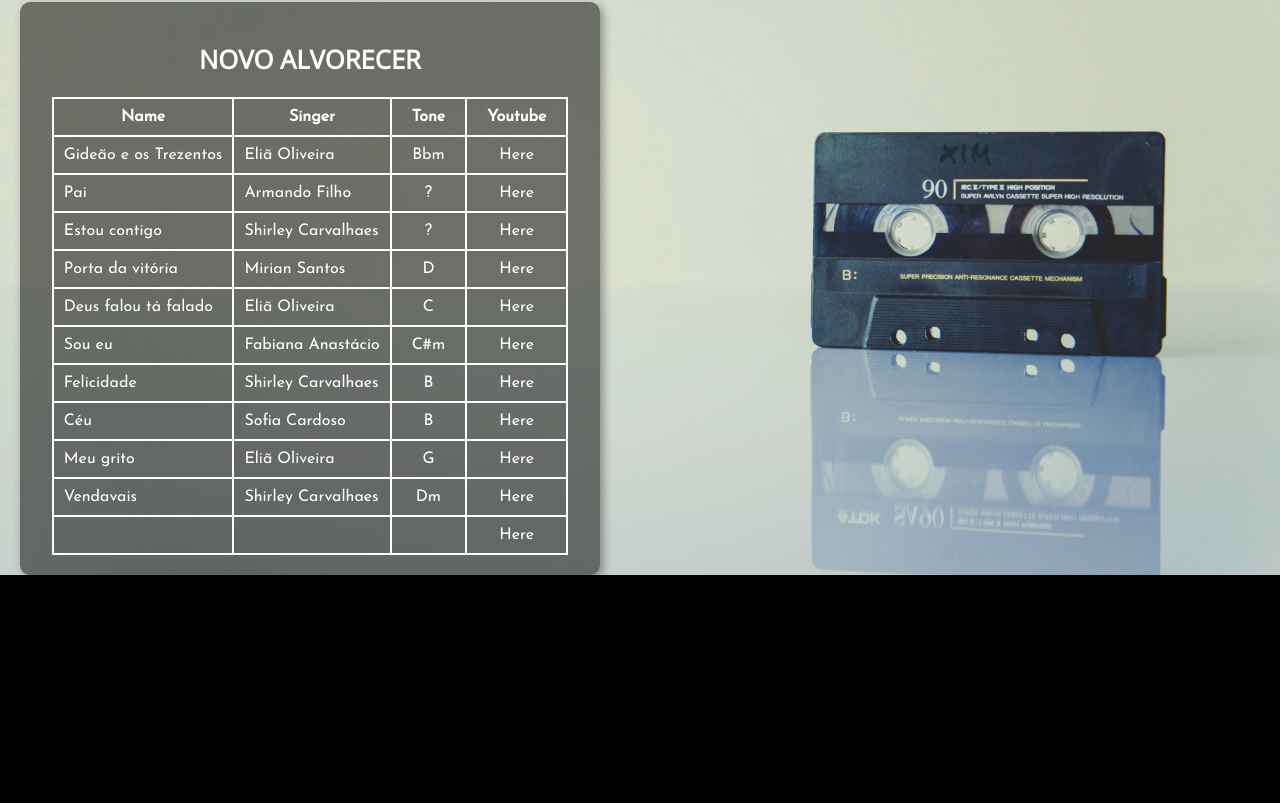
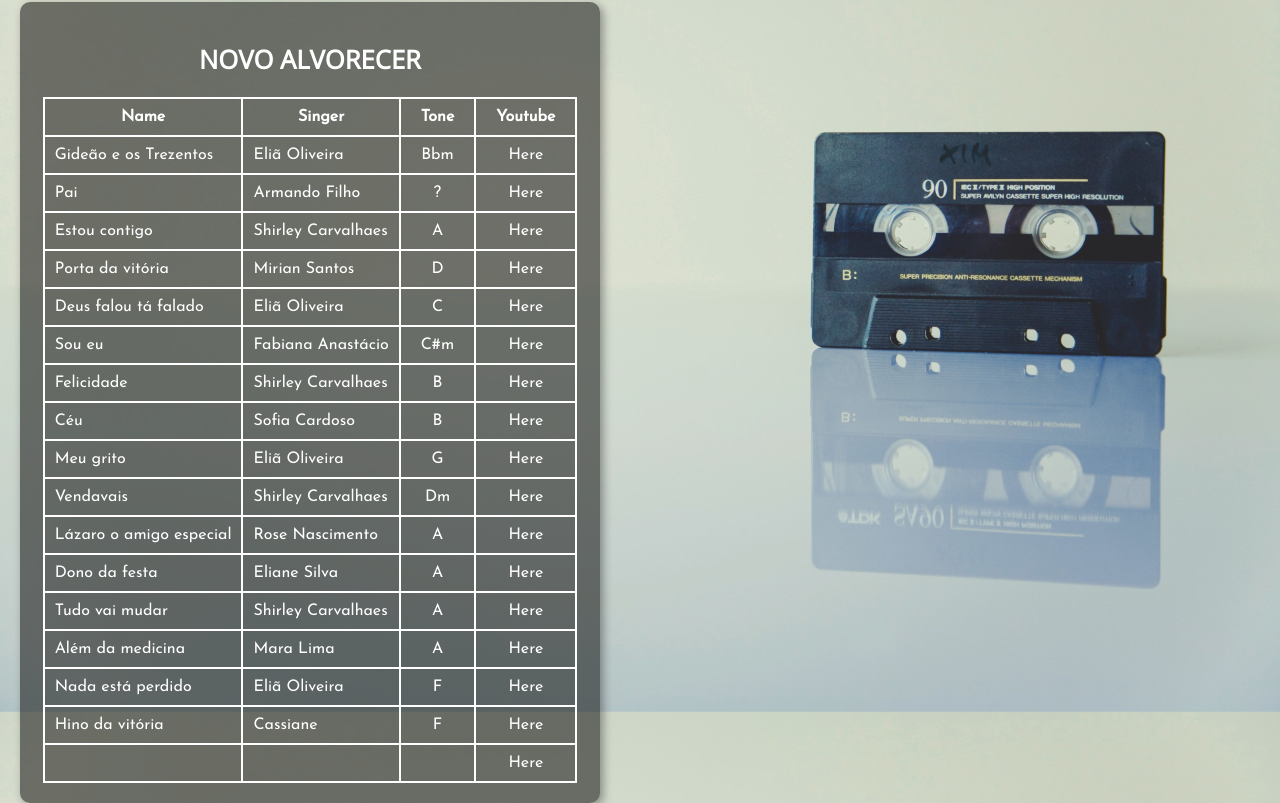
Before and after one commit to AmeriCodes/site_atos, a plain HTML site: page index.html in a window 1280 px wide. Shown: the part 995-1798 px from the top of the page. Before the commit the page ends 1570 px from the top, so only its background shows below. Drawn offline with nearby package versions, Linux system fonts and the light colour scheme.

Commit message:
adição de músicas

```diff
--- a/index.html
+++ b/index.html
@@ -165,64 +165,100 @@
                 </thead>
                 <tbody>
                     <tr>
-                        <td class="song" data-src="songs/128kbps/">Gideão e os Trezentos</td>
+                        <td class="song" data-src="songs/128kbps/gideao_e_os_trezentos.mp3">Gideão e os Trezentos</td>
                         <td class="hide_on_mobile">Eliã Oliveira</td>
                         <td class="tom">Bbm</td>
                         <td class="link"><a href="https://www.youtube.com/watch?v=hFYqdNPVF4w" target="_blank">Here</a></td>
                     </tr>
                     <tr>
-                        <td class="song" data-src="songs/128kbps/">Pai</td>
+                        <td class="song" data-src="songs/128kbps/pai.mp3">Pai</td>
                         <td class="hide_on_mobile">Armando Filho</td>
                         <td class="tom">?</td>
                         <td class="link"><a href="https://www.youtube.com/watch?v=Alswy8YLlHI" target="_blank">Here</a></td>
                     </tr>
                     <tr>
-                        <td class="song" data-src="songs/128kbps/">Estou contigo</td>
+                        <td class="song" data-src="songs/128kbps/estou_contigo.mp3">Estou contigo</td>
                         <td class="hide_on_mobile">Shirley Carvalhaes</td>
-                        <td class="tom">?</td>
-                        <td class="link"><a href="https://www.youtube.com/watch?v=e8YzUdvZ-3o" target="_blank">Here</a></td>
+                        <td class="tom">A</td>
+                        <td class="link"><a href="https://www.youtube.com/watch?v=P_qJH9-I9qk" target="_blank">Here</a></td>
                     </tr>
                     <tr>
-                        <td class="song" data-src="songs/128kbps/">Porta da vitória</td>
+                        <td class="song" data-src="songs/128kbps/porta_da_vitoria.mp3">Porta da vitória</td>
                         <td class="hide_on_mobile">Mirian Santos</td>
                         <td class="tom">D</td>
                         <td class="link"><a href="https://www.youtube.com/watch?v=XtlJpu9x47c&t=3s" target="_blank">Here</a></td>
                     </tr>
                     <tr>
-                        <td class="song" data-src="songs/128kbps/">Deus falou tá falado</td>
+                        <td class="song" data-src="songs/128kbps/deus_falou_ta_falado.mp3">Deus falou tá falado</td>
                         <td class="hide_on_mobile">Eliã Oliveira</td>
                         <td class="tom">C</td>
                         <td class="link"><a href="https://www.youtube.com/watch?v=qkMDnzXCdjs" target="_blank">Here</a></td>
                     </tr>
                     <tr>
-                        <td class="song" data-src="songs/128kbps/">Sou eu</td>
+                        <td class="song" data-src="songs/128kbps/sou_eu.mp3">Sou eu</td>
                         <td class="hide_on_mobile">Fabiana Anastácio</td>
                         <td class="tom">C#m</td>
                         <td class="link"><a href="https://www.youtube.com/watch?v=-dDOm4XGGfM" target="_blank">Here</a></td>
                     </tr>
                     <tr>
-                        <td class="song" data-src="songs/128kbps/">Felicidade</td>
+                        <td class="song" data-src="songs/128kbps/felicidade.mp3">Felicidade</td>
                         <td class="hide_on_mobile">Shirley Carvalhaes</td>
                         <td class="tom">B</td>
                         <td class="link"><a href="https://www.youtube.com/watch?v=HsLU9V42394" target="_blank">Here</a></td>
                     </tr>
                     <tr>
-                        <td class="song" data-src="songs/128kbps/">Céu</td>
+                        <td class="song" data-src="songs/128kbps/ceu_morada_de_meu_deus.mp3">Céu</td>
                         <td class="hide_on_mobile">Sofia Cardoso</td>
                         <td class="tom">B</td>
                         <td class="link"><a href="https://www.youtube.com/watch?v=lTlwU3UoU4A" target="_blank">Here</a></td>
                     </tr>
                     <tr>
-                        <td class="song" data-src="songs/128kbps/">Meu grito</td>
+                        <td class="song" data-src="songs/128kbps/meu_grito.mp3">Meu grito</td>
                         <td class="hide_on_mobile">Eliã Oliveira</td>
                         <td class="tom">G</td>
                         <td class="link"><a href="https://www.youtube.com/watch?v=PPc8RyiK-jQ" target="_blank">Here</a></td>
                     </tr>
                     <tr>
-                        <td class="song" data-src="songs/128kbps/">Vendavais</td>
+                        <td class="song" data-src="songs/128kbps/vendavais.mp3">Vendavais</td>
                         <td class="hide_on_mobile">Shirley Carvalhaes</td>
                         <td class="tom">Dm</td>
                         <td class="link"><a href="https://www.youtube.com/watch?v=fg4VtLj8hhM" target="_blank">Here</a></td>
+                    </tr>
+                    <tr>
+                        <td class="song" data-src="songs/128kbps/lazaro_o_amigo_especial.mp3">Lázaro o amigo especial</td>
+                        <td class="hide_on_mobile">Rose Nascimento</td>
+                        <td class="tom">A</td>
+                        <td class="link"><a href="https://www.youtube.com/watch?v=AOD0cV6Wfk0" target="_blank">Here</a></td>
+                    </tr>
+                    <tr>
+                        <td class="song" data-src="songs/128kbps/dono_da_festa.mp3">Dono da festa</td>
+                        <td class="hide_on_mobile">Eliane Silva</td>
+                        <td class="tom">A</td>
+                        <td class="link"><a href="https://www.youtube.com/watch?v=ZqV86yTlD10" target="_blank">Here</a></td>
+                    </tr>
+                    <tr>
+                        <td class="song" data-src="songs/128kbps/tudo_vai_mudar.mp3">Tudo vai mudar</td>
+                        <td class="hide_on_mobile">Shirley Carvalhaes</td>
+                        <td class="tom">A</td>
+                        <td class="link"><a href="https://www.youtube.com/watch?v=n0hkGnCESW0" target="_blank">Here</a></td>
+                    </tr>
+                    <tr>
+                        <td class="song" data-src="songs/128kbps/alem_da_medicina.mp3">Além da medicina</td>
+                        <td class="hide_on_mobile">Mara Lima</td>
+                        <td class="tom">A</td>
+                        <td class="link"><a href="https://www.youtube.com/watch?v=sAIFhjBn0gc" target="_blank">Here</a></td>
+                    </tr>
+                    <tr>
+                        <td class="song" data-src="songs/128kbps/nada_esta_perdido.mp3">Nada está perdido</td>
+                        <td class="hide_on_mobile">Eliã Oliveira</td>
+                        <td class="tom">F</td>
+                        <td class="link"><a href="https://www.youtube.com/watch?v=tZaAAlFZdQ0" target="_blank">Here</a></td>
+                    </tr>
+                    <tr>
+                        <td class="song" data-src="songs/128kbps/hino_da_vitoria.mp3">Hino da vitória</td>
+                        <td class="hide_on_mobile">Cassiane</td>
+                        <td class="tom">F</td>
+                        <td class="link"><a href="https://www.youtube.com/watch?v=cWA81k-7kp0" target="_blank">Here</a></td>
                     </tr>
                     <tr>
                         <td class="song" data-src="songs/128kbps/"></td>
```
Also changed, not shown: 16 other files.
